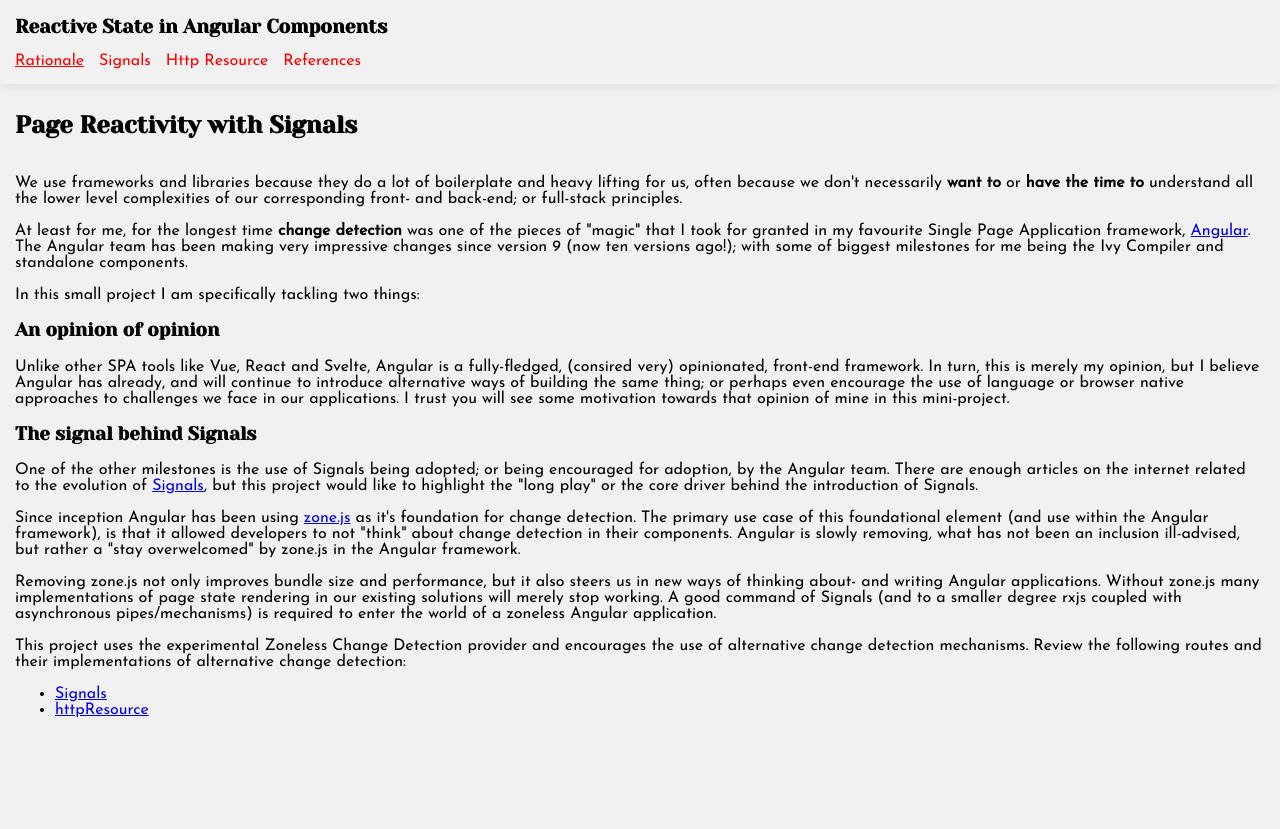
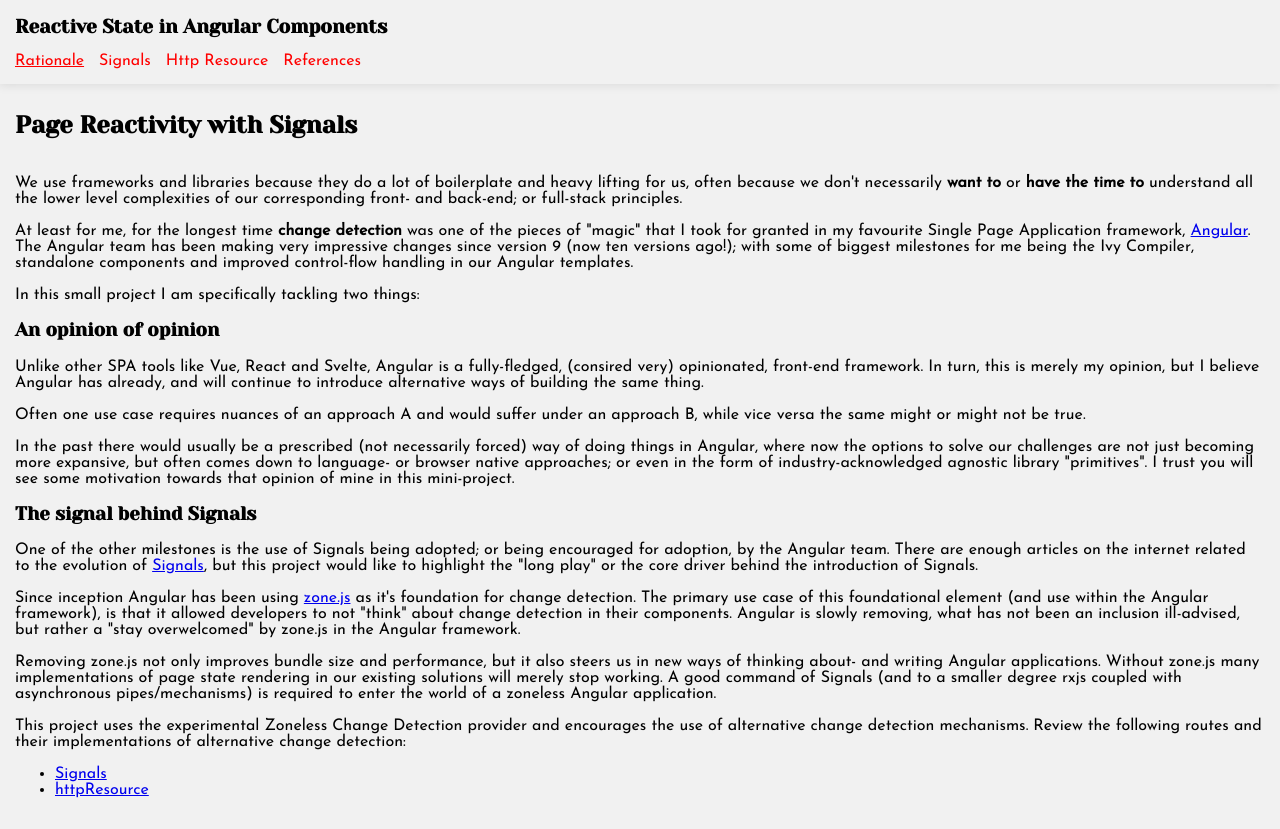
Before and after one commit to thebeard/ng-page-reactivity, an Angular app: page /rationale in a window 1280 px wide. Before the commit the page ends 800 px from the top, so only its background shows below. Built offline with nearby package versions, Linux system fonts and the light colour scheme.

Commit message:
Commit readme file and documentation updates

```diff
--- a/src/app/routes/rationale/rationale.route.component.html
+++ b/src/app/routes/rationale/rationale.route.component.html
@@ -10,16 +10,25 @@
   At least for me, for the longest time <strong>change detection</strong> was one of the pieces of "magic" that I
   took for granted in my favourite Single Page Application framework, <a href="http://angular.dev">Angular</a>. The
   Angular team has been making very impressive changes since version 9 (now ten versions ago!); with some of
-  biggest milestones for me being the Ivy Compiler and standalone components.
+  biggest milestones for me being the Ivy Compiler, standalone components and improved control-flow handling in our
+  Angular templates.
 </p>
 <p>In this small project I am specifically tackling two things:</p>
 <h3>An opinion of opinion</h3>
 <p>
   Unlike other SPA tools like Vue, React and Svelte, Angular is a fully-fledged, (consired very) opinionated,
   front-end framework. In turn, this is merely my opinion, but I believe Angular has already, and will continue to
-  introduce alternative ways of building the same thing; or perhaps even encourage the use of language or browser
-  native approaches to challenges we face in our applications. I trust you will see some motivation towards that
-  opinion of mine in this mini-project.
+  introduce alternative ways of building the same thing.
+</p>
+<p>
+  Often one use case requires nuances of an approach A and would suffer under an approach B, while vice versa the
+  same might or might not be true.
+</p>
+<p>
+  In the past there would usually be a prescribed (not necessarily forced) way of doing things in Angular, where
+  now the options to solve our challenges are not just becoming more expansive, but often comes down to language-
+  or browser native approaches; or even in the form of industry-acknowledged agnostic library "primitives". I trust
+  you will see some motivation towards that opinion of mine in this mini-project.
 </p>
 <h3>The signal behind Signals</h3>
 <p>
```
Also changed, not shown: 1 other file (tests, documents, lock files or other folders).
